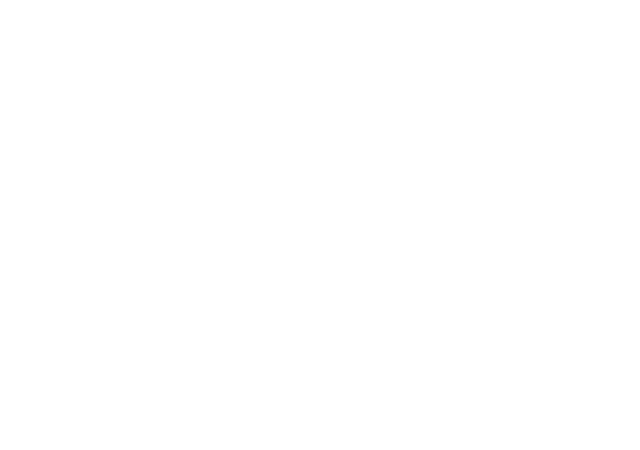
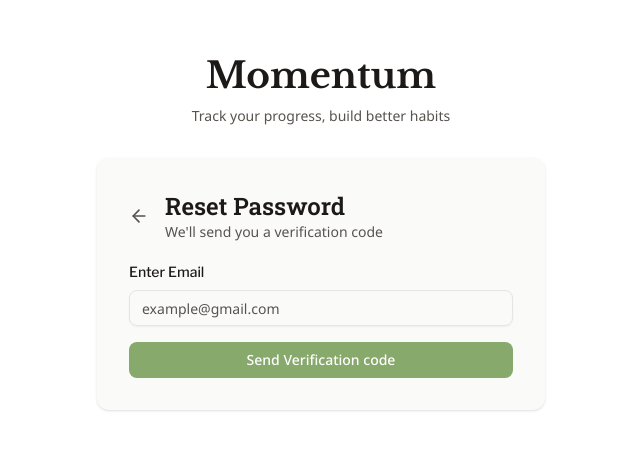
Before and after one commit to ishan-malla/Momentum, a React (Vite) app in the folder momentum-frontend/: page /auth/forget-password in a window 1280 px wide. Before the commit this address had no page. Shown: the part 160-610 px from the top of the page, without its empty margins (319-959 px from the left). Built offline with nearby package versions, Linux system fonts and the light colour scheme.

Commit message:
added Enter email and Enter OTP components

```diff
--- a/momentum-frontend/package.json
+++ b/momentum-frontend/package.json
@@ -17,6 +17,7 @@
     "@tailwindcss/vite": "^4.1.17",
     "class-variance-authority": "^0.7.1",
     "clsx": "^2.1.1",
+    "input-otp": "^1.4.2",
     "lucide-react": "^0.554.0",
     "react": "^19.2.0",
     "react-dom": "^19.2.0",
--- a/momentum-frontend/src/App.tsx
+++ b/momentum-frontend/src/App.tsx
@@ -3,6 +3,7 @@
 import AuthLayout from "./pages/auth/AuthLayout";
 import Login from "./pages/auth/Login";
 import Signup from "./pages/auth/Signup";
+import ForgetPassword from "./pages/auth/forget-password/ForgetPassword";
 
 function App() {
   return (
@@ -12,6 +13,7 @@
       <Route path="/auth" element={<AuthLayout />}>
         <Route path="login" element={<Login />} />
         <Route path="signup" element={<Signup />} />
+        <Route path="forget-password" element={<ForgetPassword />} />
       </Route>
     </Routes>
   );
--- /dev/null
+++ b/momentum-frontend/src/components/ui/input-otp.tsx
@@ -0,0 +1,75 @@
+import * as React from "react"
+import { OTPInput, OTPInputContext } from "input-otp"
+import { MinusIcon } from "lucide-react"
+
+import { cn } from "@/lib/utils"
+
+function InputOTP({
+  className,
+  containerClassName,
+  ...props
+}: React.ComponentProps<typeof OTPInput> & {
+  containerClassName?: string
+}) {
+  return (
+    <OTPInput
+      data-slot="input-otp"
+      containerClassName={cn(
+        "flex items-center gap-2 has-disabled:opacity-50",
+        containerClassName
+      )}
+      className={cn("disabled:cursor-not-allowed", className)}
+      {...props}
+    />
+  )
+}
+
+function InputOTPGroup({ className, ...props }: React.ComponentProps<"div">) {
+  return (
+    <div
+      data-slot="input-otp-group"
+      className={cn("flex items-center", className)}
+      {...props}
+    />
+  )
+}
+
+function InputOTPSlot({
+  index,
+  className,
+  ...props
+}: React.ComponentProps<"div"> & {
+  index: number
+}) {
+  const inputOTPContext = React.useContext(OTPInputContext)
+  const { char, hasFakeCaret, isActive } = inputOTPContext?.slots[index] ?? {}
+
+  return (
+    <div
+      data-slot="input-otp-slot"
+      data-active={isActive}
+      className={cn(
+        "data-[active=true]:border-ring data-[active=true]:ring-ring/50 data-[active=true]:aria-invalid:ring-destructive/20 dark:data-[active=true]:aria-invalid:ring-destructive/40 aria-invalid:border-destructive data-[active=true]:aria-invalid:border-destructive dark:bg-input/30 border-input relative flex h-9 w-9 items-center justify-center border-y border-r text-sm shadow-xs transition-all outline-none first:rounded-l-md first:border-l last:rounded-r-md data-[active=true]:z-10 data-[active=true]:ring-[3px]",
+        className
+      )}
+      {...props}
+    >
+      {char}
+      {hasFakeCaret && (
+        <div className="pointer-events-none absolute inset-0 flex items-center justify-center">
+          <div className="animate-caret-blink bg-foreground h-4 w-px duration-1000" />
+        </div>
+      )}
+    </div>
+  )
+}
+
+function InputOTPSeparator({ ...props }: React.ComponentProps<"div">) {
+  return (
+    <div data-slot="input-otp-separator" role="separator" {...props}>
+      <MinusIcon />
+    </div>
+  )
+}
+
+export { InputOTP, InputOTPGroup, InputOTPSlot, InputOTPSeparator }
--- a/momentum-frontend/src/pages/auth/AuthLayout.tsx
+++ b/momentum-frontend/src/pages/auth/AuthLayout.tsx
@@ -2,11 +2,11 @@
 
 const AuthLayout = () => {
   return (
-    <div className="auth-container min-h-screen bg-background flex items-center justify-center p-4">
+    <div className="auth-container min-h-screen bg-background flex pt-30 sm:pt-0 sm:items-center justify-center p-4 ">
       <div className="w-full max-w-md">
         {/* Logo/Header */}
         <div className="text-center mb-8">
-          <h1 className="text-[36px] font-elegant font-bold text-foreground mb-2">
+          <h1 className="text-3xl sm:text-[36px] font-elegant font-bold text-foreground mb-2">
             Momentum
           </h1>
           <p className="text-[14px] text-muted-foreground">
--- a/momentum-frontend/src/pages/auth/Login.tsx
+++ b/momentum-frontend/src/pages/auth/Login.tsx
@@ -5,14 +5,14 @@
 
 const Login = () => {
   return (
-    <div className="bg-card border border-border rounded-lg p-6 sm:p-8 shadow-sm">
+    <div className="bg-card border rounded-lg p-6 sm:p-8 shadow-sm h-2/3">
       {/* Login Screen */}
       <div className="space-y-6">
         <div className="text-center">
-          <h2 className="text-[24px] font-serif font-semibold mb-1">
+          <h2 className="text-2xl font-serif font-semibold mb-1">
             Welcome back
           </h2>
-          <p className="text-[13px] text-muted-foreground">
+          <p className="text-sm text-muted-foreground">
             Log in to continue your journey
           </p>
         </div>
@@ -45,9 +45,12 @@
             </div>
           </div>
 
-          <button className="text-[13px] text-primary hover:underline font-franklin">
+          <Link
+            to="/auth/forget-password"
+            className="text-[13px] text-primary hover:underline font-franklin"
+          >
             Forgot password?
-          </button>
+          </Link>
 
           <Button className="w-full font-franklin">Log in</Button>
         </div>
--- a/momentum-frontend/src/pages/auth/Signup.tsx
+++ b/momentum-frontend/src/pages/auth/Signup.tsx
@@ -16,10 +16,10 @@
             <ArrowLeft className="h-5 w-5" />
           </Link>
           <div>
-            <h2 className="text-[24px] font-serif font-semibold">
+            <h2 className="text-2xl font-serif font-semibold">
               Create account
             </h2>
-            <p className="text-[13px] text-muted-foreground">
+            <p className="text-sm text-muted-foreground">
               Start your productivity journey
             </p>
           </div>
@@ -27,7 +27,7 @@
 
         <div className="space-y-4">
           <div className="space-y-2">
-            <Label htmlFor="name" className="font-franklin text-[14px]">
+            <Label htmlFor="name" className="font-franklin text-sm">
               Name
             </Label>
             <Input
@@ -78,9 +78,8 @@
               placeholder="••••••••"
               className="font-sans"
             />
+            <Button className="w-full font-franklin">Create account</Button>
           </div>
-
-          <Button className="w-full font-franklin">Create account</Button>
         </div>
       </div>
     </div>
--- /dev/null
+++ b/momentum-frontend/src/pages/auth/forget-password/EnterEmail.tsx
@@ -0,0 +1,57 @@
+import { Button } from "@/components/ui/button";
+import { Input } from "@/components/ui/input";
+import { Label } from "@/components/ui/label";
+import { ArrowLeft } from "lucide-react";
+import { Link } from "react-router";
+import type { ResetCase } from "./ResetPassword";
+
+type EnterEmailProps = {
+  setResetState: React.Dispatch<React.SetStateAction<ResetCase>>;
+};
+const EnterEmail = ({ setResetState }: EnterEmailProps) => {
+  return (
+    <div className="bg-card border-border rounded-lg p-6 sm:p-8 shadow-sm ">
+      <div className="space-y-4">
+        <div className="header flex items-center gap-4 bg-gray ">
+          <div className="w-full ">
+            <div className="flex items-center gap-4">
+              <Link
+                to="/auth/login"
+                className="text-muted-foreground hover:text-foreground"
+              >
+                <ArrowLeft className="h-5 w-5" />
+              </Link>
+              <div>
+                <h2 className="text-2xl font-serif font-semibold">
+                  Reset Password
+                </h2>
+                <p className="text-sm text-muted-foreground">
+                  We'll send you a verification code
+                </p>
+              </div>
+            </div>
+            <div className="space-y-4 w-full mt-5 ">
+              <div className=" space-y-2 w-full">
+                <Label htmlFor="email" className="font-franklin text-sm">
+                  Enter Email
+                </Label>
+                <Input
+                  id="email "
+                  placeholder="example@gmail.com"
+                  className="w-full"
+                ></Input>
+              </div>
+              <Button
+                className="w-full"
+                onClick={() => setResetState("EnterOTP")}
+              >
+                Send Verification code{" "}
+              </Button>
+            </div>
+          </div>
+        </div>
+      </div>
+    </div>
+  );
+};
+export default EnterEmail;
--- /dev/null
+++ b/momentum-frontend/src/pages/auth/forget-password/EnterOTP.tsx
@@ -0,0 +1,84 @@
+import { Link } from "react-router";
+import type { ResetCase } from "./ResetPassword";
+import { ArrowLeft } from "lucide-react";
+import {
+  InputOTP,
+  InputOTPGroup,
+  InputOTPSlot,
+} from "@/components/ui/input-otp";
+import { REGEXP_ONLY_DIGITS } from "input-otp";
+import { Button } from "@/components/ui/button";
+
+type EnterEmailProps = {
+  setResetState: React.Dispatch<React.SetStateAction<ResetCase>>;
+};
+
+const EnterOTP = ({ setResetState }: EnterEmailProps) => {
+  return (
+    <div className="bg-card border-border rounded-lg p-6 sm:p-8 shadow-sm">
+      <div className="space-y-4">
+        <div className="flex items-center gap-4">
+          <Link
+            to="/auth/login"
+            className="text-muted-foreground hover:text-foreground"
+          >
+            <ArrowLeft className="h-5 w-5" />
+          </Link>
+          <div>
+            <h2 className="text-2xl font-serif font-semibold">Enter Code</h2>
+            <p className="text-sm text-muted-foreground">
+              We sent a code to your email address
+            </p>
+          </div>
+        </div>
+
+        <InputOTP
+          maxLength={6}
+          pattern={REGEXP_ONLY_DIGITS}
+          className="pt-2 w-full"
+        >
+          <InputOTPGroup className="gap-3 w-full flex justify-center">
+            <InputOTPSlot
+              index={0}
+              className="w-12 h-12 font-semibold shadow-sm"
+            />
+            <InputOTPSlot
+              index={1}
+              className="w-12 h-12 font-semibold shadow-sm"
+            />
+            <InputOTPSlot
+              index={2}
+              className="w-12 h-12 font-semibold shadow-sm"
+            />
+            <InputOTPSlot
+              index={3}
+              className="w-12 h-12 font-semibold shadow-sm"
+            />
+            <InputOTPSlot
+              index={4}
+              className="w-12 h-12 font-semibold shadow-sm"
+            />
+            <InputOTPSlot
+              index={5}
+              className="w-12 h-12 font-semibold shadow-sm"
+            />
+          </InputOTPGroup>
+        </InputOTP>
+        <div className="flex flex-col items-center gap-6">
+          <Button
+            className="w-full"
+            onClick={() => setResetState("ChangePassword")}
+          >
+            Verify code
+          </Button>
+
+          <button className="text-sm text-primary hover:cursor-pointer hover:underline">
+            Resend Code
+          </button>
+        </div>
+      </div>
+    </div>
+  );
+};
+
+export default EnterOTP;
--- /dev/null
+++ b/momentum-frontend/src/pages/auth/forget-password/ForgetPassword.tsx
@@ -0,0 +1,10 @@
+import ResetPassword from "./ResetPassword";
+
+const ForgetPassword = () => {
+  return (
+    <>
+      <ResetPassword></ResetPassword>
+    </>
+  );
+};
+export default ForgetPassword;
--- /dev/null
+++ b/momentum-frontend/src/pages/auth/forget-password/ResetPassword.tsx
@@ -0,0 +1,25 @@
+import { useState } from "react";
+import EnterEmail from "./EnterEmail";
+import EnterOTP from "./EnterOTP";
+
+export type ResetCase = "EnterEmail" | "EnterOTP" | "ChangePassword";
+
+const ResetPassword = () => {
+  const [resetState, setResetState] = useState<ResetCase>("EnterEmail");
+
+  switch (resetState) {
+    case "EnterEmail":
+      return <EnterEmail setResetState={setResetState} />;
+
+    case "EnterOTP":
+      return <EnterOTP setResetState={setResetState}></EnterOTP>;
+
+    case "ChangePassword":
+      return <div>Change Password</div>;
+
+    default:
+      return null;
+  }
+};
+
+export default ResetPassword;
```
Also changed, not shown: momentum-frontend/src/pages/auth/forget-password/ChagePassword.tsx (added), 1 other file (tests, documents, lock files or other folders).
